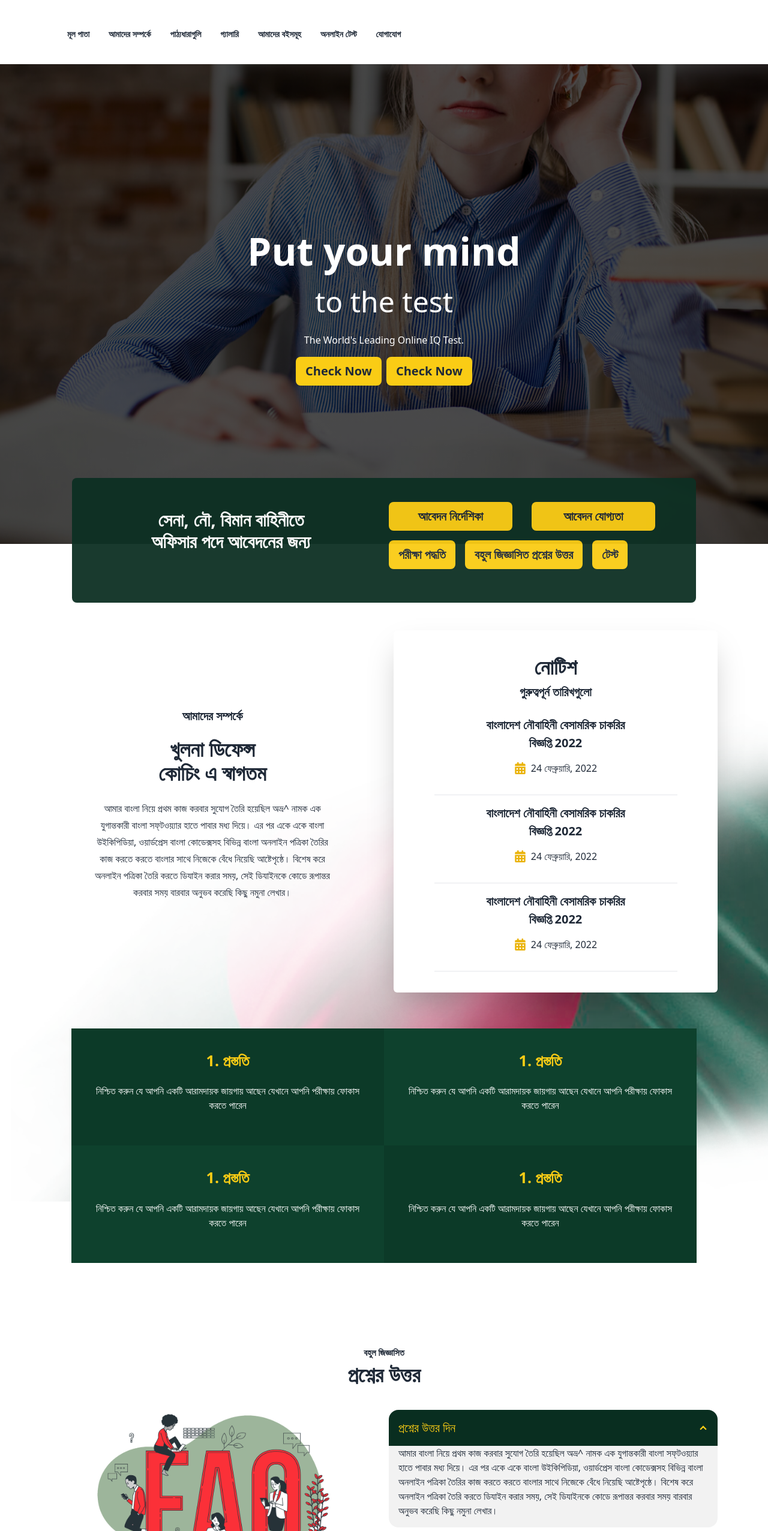
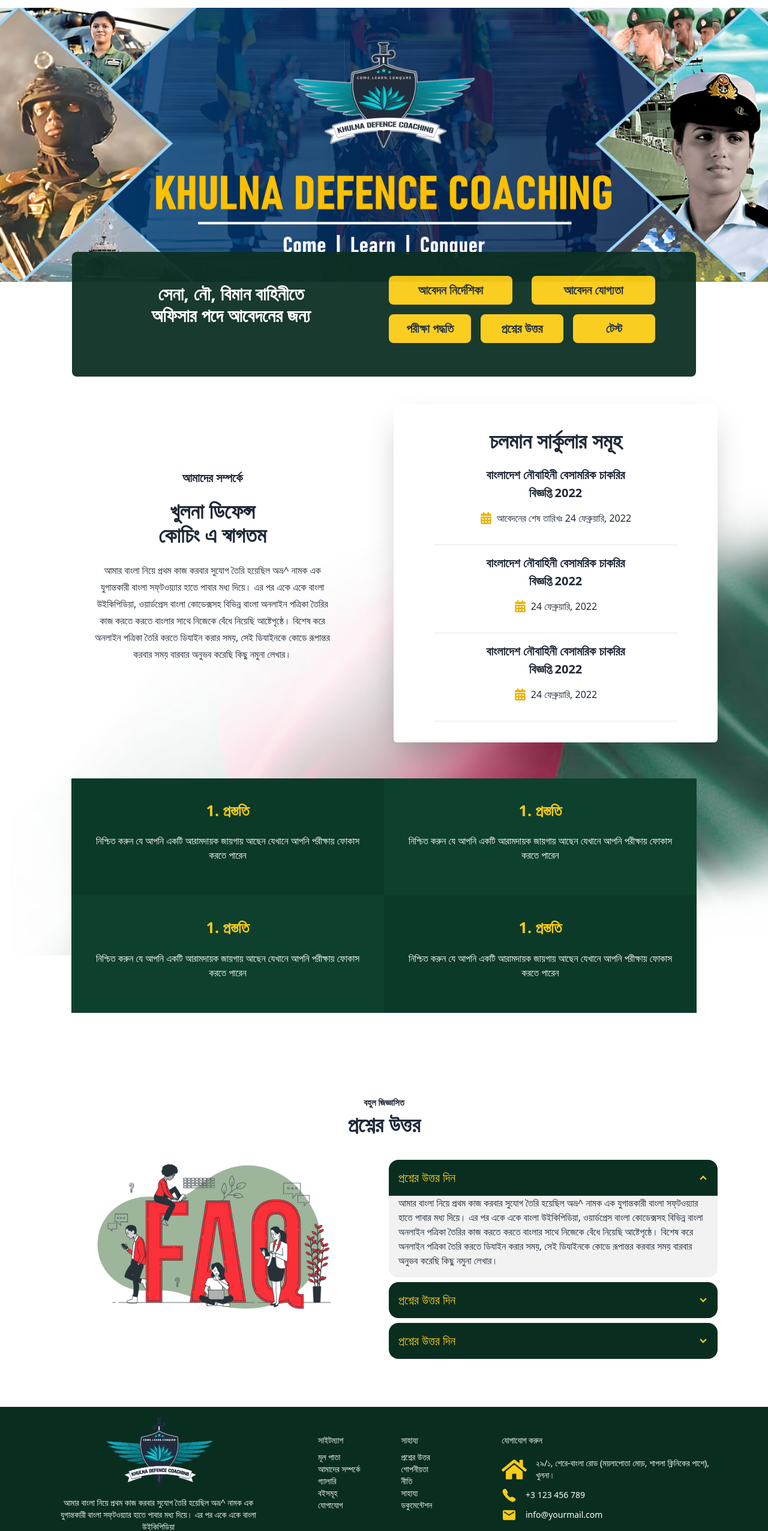
Before and after one commit to Abdullah-Al-Akash/khulna-defence-academy-client, a React (Vite) app: page / in a window 1280 px wide. Shown: the part 173-2726 px from the top of the page at 60% size. Built offline with nearby package versions, Linux system fonts and the light colour scheme.

Commit message:
Update Home Page

```diff
--- a/src/Layout/Main/Main.jsx
+++ b/src/Layout/Main/Main.jsx
@@ -8,7 +8,7 @@
   // max-w-[1512px] xl:mx-auto  mx-3
   return (
     <div className="">
-      <TopVar></TopVar>
+      {/* <TopVar></TopVar> */}
       <Heading></Heading>
       <Navbar></Navbar>
       <Outlet></Outlet>
--- a/src/Pages/AboutPage/AboutPage.jsx
+++ b/src/Pages/AboutPage/AboutPage.jsx
@@ -26,10 +26,12 @@
           </p>
         </div>
         <div className="bg-white shadow-2xl py-[35px] rounded-md">
-          <h3 className="font-bold text-[35px] text-center">নোটিশ</h3>
-          <p className="text-[20px] font-bold text-center pb-[10px]">
+          <h3 className="font-bold text-[35px] text-center">
+            চলমান সার্কুলার সমূহ
+          </h3>
+          {/* <p className="text-[20px] font-bold text-center pb-[10px]">
             গুরুত্বপূর্ন তারিখগুলো
-          </p>
+          </p> */}
           <div className="text-center">
             <h3 className="font-bold text-[20px] my-[15px] hover:text-yellow-500 cursor-pointer">
               বাংলাদেশ নৌবাহিনী বেসামরিক চাকরির <br /> বিজ্ঞপ্তি 2022
@@ -38,7 +40,7 @@
               <div>
                 <FaCalendarAlt className="text-[20px] text-yellow-500 me-2"></FaCalendarAlt>
               </div>
-              <h3>24 ফেব্রুয়ারি, 2022</h3>
+              <h3>আবেদনের শেষ তারিখঃ 24 ফেব্রুয়ারি, 2022</h3>
             </div>
             <hr className="w-3/4 mx-auto mt-8"></hr>
           </div>
--- a/src/Pages/HomePage/ApplySection.jsx
+++ b/src/Pages/HomePage/ApplySection.jsx
@@ -2,30 +2,30 @@
 
 const ApplySection = () => {
   return (
-    <div className="mt-[-110px] px-[20px] md:px-0 my-4">
-      <div className="md:mx-[120px] px-[10px] grid md:grid-cols-2 bg-[#0d3023] md:py-[40px] py-[10px] rounded-lg opacity-[.95]">
+    <div className="md:mt-[-50px] px-[20px] md:px-0 my-4">
+      <div className="md:mx-[120px] px-[10px] grid md:grid-cols-2 grid-cols-1 bg-[#0d3023] md:py-[40px] py-[5px] rounded-lg opacity-[.95]">
         <div className="">
-          <h2 className="text-3xl font-bold md:px-[120px] text-white py-[12px] text-center">
+          <h2 className="md:text-3xl font-bold md:px-[120px] text-white py-[12px] text-center">
             সেনা, নৌ, বিমান বাহিনীতে অফিসার পদে আবেদনের জন্য
           </h2>
         </div>
         <div className="md:pe-[50px]">
-          <div className="grid md:grid-cols-2 grid-cols-1 gap-4">
-            <button className="btn font-bold bg-yellow-400 border-none text-xl hover:bg-red-600 hover:text-white mx-2">
+          <div className="grid md:grid-cols-2 sm:grid-cols-1 grid-cols-1 gap-4">
+            <button className="btn font-bold bg-yellow-400 border-none md:text-xl hover:bg-red-600 hover:text-white mx-2">
               আবেদন নির্দেশিকা
             </button>
-            <button className="btn font-bold bg-yellow-400 border-none text-xl hover:bg-red-600 hover:text-white mx-2">
+            <button className="btn font-bold bg-yellow-400 border-none md:text-xl hover:bg-red-600 hover:text-white mx-2">
               আবেদন যোগ্যতা
             </button>
           </div>
-          <div className="md:flex grid grid-cols-1 my-2">
-            <button className="md:w-2/7 btn font-bold bg-yellow-400 border-none text-xl hover:bg-red-600 hover:text-white mx-2 my-2">
+          <div className="grid md:grid-cols-3 grid-cols-1 my-2">
+            <button className=" btn font-bold bg-yellow-400 border-none md:text-xl hover:bg-red-600 hover:text-white mx-2 my-2">
               পরীক্ষা পদ্ধতি
             </button>
-            <button className="md:w-3/7 btn font-bold bg-yellow-400 border-none text-xl hover:bg-red-600 hover:text-white mx-2 my-2">
-              বহুল জিজ্ঞাসিত প্রশ্নের উত্তর
+            <button className="btn font-bold bg-yellow-400 border-none md:text-xl hover:bg-red-600 hover:text-white mx-2 my-2">
+              প্রশ্নের উত্তর
             </button>
-            <button className="btn font-bold bg-yellow-400 border-none text-xl hover:bg-red-600 hover:text-white mx-2 my-2">
+            <button className="btn font-bold bg-yellow-400 border-none md:text-xl hover:bg-red-600 hover:text-white mx-2 my-2">
               টেস্ট
             </button>
           </div>
--- a/src/Pages/HomePage/Banner.css
+++ b/src/Pages/HomePage/Banner.css
@@ -1,34 +1,35 @@
 .banner {
   height: 100vh;
-  background-size: cover;
-  background-position: center;
+  background-size: contain;
+  /* background-position: center; */
   background-repeat: no-repeat;
-  background-attachment: fixed;
+  /* background-attachment: fixed; */
   animation: animate 9s ease-in-out infinite;
   display: flex;
   justify-content: center;
   align-items: center;
+  background-image: url("../../assets/bg-home.jpg");
 }
 
 /* For Slider */
 
-@keyframes animate {
+/* @keyframes animate {
   0% {
-    background-image: linear-gradient(rgba(0, 0, 0, 0.7), rgba(0, 0, 0, 0.7)),
-      url("../../assets/banner1.jpg");
+    background-image: (rgba(0, 0, 0, 0.7), rgba(0, 0, 0, 0.7)),
+      url("../../assets/bg-home.jpg");
   }
   100% {
     background-image: linear-gradient(rgba(0, 0, 0, 0.7), rgba(0, 0, 0, 0.7)),
-      url("../../assets/banner2.jpg");
+      url("");
   }
-}
+} */
 
-.banner h1 {
+/* .banner h1 {
   font-size: 4rem;
   font-weight: 700;
   margin: 0;
   padding: 0;
-}
+} */
 
 .banner h2 {
   font-size: 3rem;
--- a/src/Pages/HomePage/Banner.jsx
+++ b/src/Pages/HomePage/Banner.jsx
@@ -1,15 +1,16 @@
 import React from "react";
 import "./Banner.css";
+import banner from "../../assets/bg-home.jpg";
 const Banner = () => {
   return (
-    <div className="banner">
-      <div className="p-2">
+    <div className="">
+      {/* <div className="p-2">
         <div className="text-white">
-          <h1 className="text-center">Put your mind</h1>
-          <h2 className="text-center">to the test</h2>
-          <p className="pt-4 text-center">
-            The World's Leading Online IQ Test.
-          </p>
+          <p className="text-center text-[40px]">যোগ দিন</p>
+          <h2 className="text-center text-[50px] font-bold py-[16px]">
+            বাংলাদেশ সেনা, নৌ ও বিমানবাহিনীতে
+          </h2>
+          <p className="text-center text-[40px]">অফিসার পদে</p>
         </div>
         <div className="mt-4 flex justify-center">
           <div>
@@ -21,7 +22,8 @@
             </button>
           </div>
         </div>
-      </div>
+      </div> */}
+      <img src={banner} alt="" />
     </div>
   );
 };
--- a/src/Pages/QAPage/QAPage.jsx
+++ b/src/Pages/QAPage/QAPage.jsx
@@ -3,12 +3,12 @@
 
 const QAPage = () => {
   return (
-    <div className="md:px-[84px] py-12">
+    <div className="md:px-[84px] py-12 px-[12px]">
       <h3 className="text-center font-bold text-[15px]">বহুল জিজ্ঞাসিত</h3>
       <h1 className="text-center font-bold text-[35px]">প্রশ্নের উত্তর</h1>
       <div className="grid md:grid-cols-2 grid-cols-1 gap-4 py-8">
         <div>
-          <img className="w-3/4 mx-auto" src={FAQ} alt="" />
+          <img className="md:w-3/4 w-2/4 mx-auto" src={FAQ} alt="" />
         </div>
         <div>
           <div className="collapse collapse-arrow bg-base-200">
--- a/src/Shared/Footer/Footer.jsx
+++ b/src/Shared/Footer/Footer.jsx
@@ -9,7 +9,7 @@
 const Footer = () => {
   return (
     <div className="">
-      <footer className="footer grid md:grid-cols-4 grid-cols-1 gap-4 md:px-[84px] px-[20px] py-4 bg-[#092e20]">
+      <footer className="footer grid md:grid-cols-3 grid-cols-1 gap-4 md:px-[84px] px-[20px] py-4 bg-[#092e20]">
         <nav className="">
           <div className="mx-auto">
             <img className="" src={logo} alt="" />
@@ -28,40 +28,46 @@
             </div>
           </div>
         </nav>
+        <div className="grid grid-cols-2">
           <nav className="text-white md:ms-[70px] mt-[30px]">
             <h6 className="footer-title ">সাইটম্যাপ</h6>
-          <a className="link link-hover  hover:text-yellow-500">মূল পাতা</a>
-          <a className="link link-hover  hover:text-yellow-500">
+            <h6 className="link link-hover  hover:text-yellow-500">মূল পাতা</h6>
+            <h6 className="link link-hover  hover:text-yellow-500">
               আমাদের সম্পর্কে
-          </a>
-          <a className="link link-hover  hover:text-yellow-500">গ্যালারি</a>
-          <a className="link link-hover  hover:text-yellow-500">বইসমূহ</a>
-          <a className="link link-hover  hover:text-yellow-500">যোগাযোগ</a>
+            </h6>
+            <h6 className="link link-hover  hover:text-yellow-500">গ্যালারি</h6>
+            <h6 className="link link-hover  hover:text-yellow-500">বইসমূহ</h6>
+            <h6 className="link link-hover  hover:text-yellow-500">যোগাযোগ</h6>
           </nav>
-        <nav className="text-white mt-[30px]">
+          <nav className="text-white mt-[30px] ms-[60px]">
             <h6 className="footer-title ">সাহায্য</h6>
-          <a className="link link-hover  hover:text-yellow-500">
+            <h6 className="link link-hover  hover:text-yellow-500">
               প্রশ্নের উত্তর
-          </a>
-          <a className="link link-hover  hover:text-yellow-500">গোপনীয়তা</a>
-          <a className="link link-hover  hover:text-yellow-500">নীতি</a>
-          <a className="link link-hover  hover:text-yellow-500">সাহায্য</a>
-          <a className="link link-hover  hover:text-yellow-500">ডকুমেন্টেশন</a>
+            </h6>
+            <h6 className="link link-hover  hover:text-yellow-500">
+              গোপনীয়তা
+            </h6>
+            <h6 className="link link-hover  hover:text-yellow-500">নীতি</h6>
+            <h6 className="link link-hover  hover:text-yellow-500">সাহায্য</h6>
+            <h6 className="link link-hover  hover:text-yellow-500">
+              ডকুমেন্টেশন
+            </h6>
           </nav>
+        </div>
         <nav className="text-white mt-[30px]">
           <h6 className="footer-title">যোগাযোগ করুন</h6>
-          <a className="link link-hover flex  justify-center items-center">
+          <h6 className="link link-hover flex  justify-center items-center">
             <FaHome className="text-yellow-400 text-[45px] me-[15px]"></FaHome>
             ২৯/১, শেরে-বাংলা রোড (ময়লাপোতা মোড়, শাপলা ক্লিনিকের পাশে), খুলনা।
-          </a>
-          <a className="link link-hover flex  justify-center items-center">
+          </h6>
+          <h6 className="link link-hover flex  justify-center items-center">
             <IoCall className="text-yellow-400 text-[25px] me-[15px]"></IoCall>
             +3 123 456 789
-          </a>
-          <a className="link link-hover flex  justify-center items-center">
+          </h6>
+          <h6 className="link link-hover flex  justify-center items-center">
             <MdEmail className="text-yellow-400 text-[25px] me-[15px]"></MdEmail>
             info@yourmail.com
-          </a>
+          </h6>
         </nav>
       </footer>
     </div>
--- a/src/Shared/Navbar/Navbar.jsx
+++ b/src/Shared/Navbar/Navbar.jsx
@@ -42,7 +42,7 @@
     </>
   );
   return (
-    <div className="md:px-[84px] py-4">
+    <div className="md:px-[84px]">
       <div className="navbar bg-base-100">
         <div className="navbar-start">
           <div className="dropdown">
```
Also changed, not shown: src/Shared/Heading/Heading.jsx (+7 -7 lines), src/assets/bg-home.jpg (added). Lines whose indentation alone changed are shown as unchanged.
